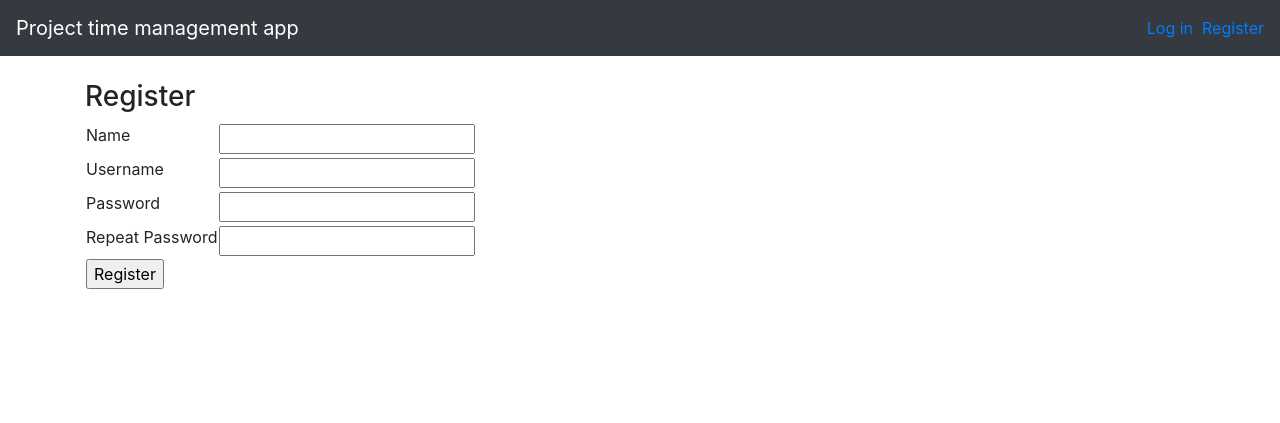
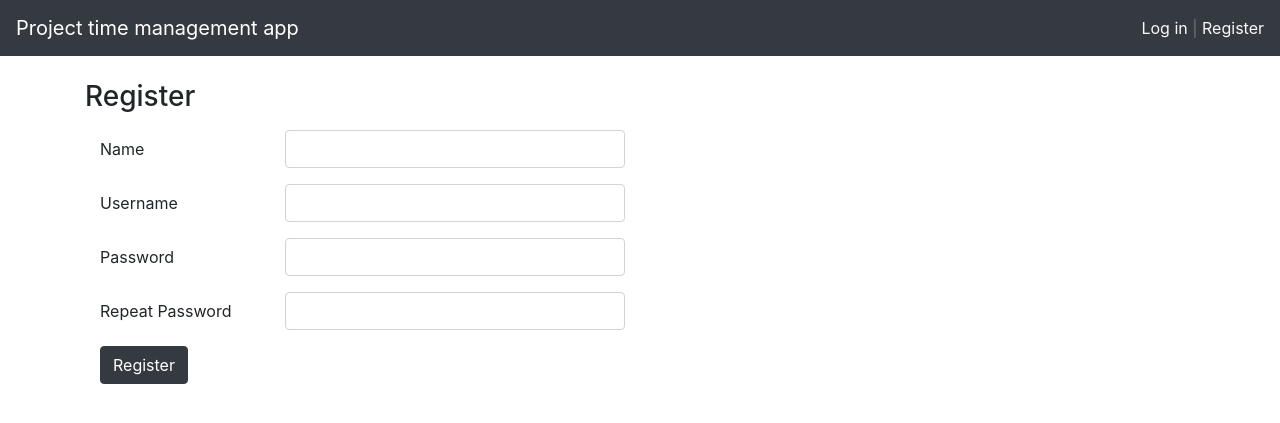
Before and after one commit to emmalait/project-time-mgmt, a Flask app: page /auth/register in a window 1280 px wide. Shown: the top 423 px of the page. Run offline with Flask 2, Linux system fonts and the light colour scheme; some libraries are stand-ins or nearby versions.

Commit message:
Bootstrap formatting for login & register forms

```diff
--- a/application/templates/auth/register.html
+++ b/application/templates/auth/register.html
@@ -2,60 +2,68 @@
 
 <h3>Register</h3>
 
+<p>
+    <div class="col-12">
         <form method="POST" action="{{ url_for('auth_register') }}">
-  <table>
-    <tr>
-      <td>
-        {{ form.name.label }}
-      </td>
-      <td>
-        {{ form.name }}
-      </td>
-      <td>
+            <div class="form-group row">
+                {{ form.name.label(class="col-sm-2 col-form-label") }}
+                <div class="col-sm-4">
+                    {{ form.name(class="form-control") }}
+                </div>
+                <div class="col-sm-4">
                     {% for error in form.name.errors %}
-          <li>{{ error }}</li>
+                        <div class="alert alert-danger">
+                            {{ error }}</br>
+                        </div>
                     {% endfor %}
-      </td>
-    </tr>
-    <tr>
-      <td>
-        {{ form.username.label }}
-      </td>
-      <td>
-        {{ form.username }}
-      </td>
-      <td>
+                </div>
+            </div>
+            <div class="form-group row">
+                {{ form.username.label(class="col-sm-2 col-form-label") }}
+                <div class="col-sm-4">
+                    {{ form.username(class="form-control") }}
+                </div>
+                <div class="col-sm-4">
                     {% for error in form.username.errors %}
-          <li>{{ error }}</li>
+                        <div class="alert alert-danger">
+                            {{ error }}</br>
+                        </div>
                     {% endfor %}
-      </td>
-    </tr>
-    <tr>
-      <td>
-        {{ form.password.label }}
-      </td>
-      <td>
-        {{ form.password }}
-      </td>
-      <td>
+                </div>
+            </div>
+            <div class="form-group row">
+                {{ form.password.label(class="col-sm-2 col-form-label") }}
+                <div class="col-sm-4">
+                    {{ form.password(class="form-control") }}
+                </div>
+                <div class="col-sm-4">
                     {% for error in form.password.errors %}
-          <li>{{ error }}</li>
+                        <div class="alert alert-danger">
+                            {{ error }}</br>
+                        </div>
                     {% endfor %}
-      </td>
-    </tr>
-    <tr>
-      <td>
-        {{ form.confirm.label }}
-      </td>
-      <td>
-        {{ form.confirm }}
-      </td>
-    </tr>
-    <tr>
-      <td colspan="2">
-        <input type="submit" value="Register" />
-      </td>
-    </tr>
-  </table>
+                </div>
+            </div>
+            <div class="form-group row">
+                {{ form.confirm.label(class="col-sm-2 col-form-label") }}
+                <div class="col-sm-4">
+                    {{ form.confirm(class="form-control") }}
+                </div>
+                <div class="col-sm-4">
+                    {% for error in form.confirm.errors %}
+                        <div class="alert alert-danger">
+                            {{ error }}</br>
+                        </div>
+                    {% endfor %}
+                </div>
+            </div>
+            <div class="form-group row">
+                <div class="col-sm-5">
+                    <button type="submit" class="btn btn-dark">Register</button>
+                </div>
+            </div>
         </form>
+    </div>
+</p>
+
 {% endblock %}
--- a/application/templates/layout.html
+++ b/application/templates/layout.html
@@ -8,7 +8,7 @@
 
   <body>
     <nav class="navbar navbar-expand-md navbar-dark bg-dark mb-4">
-      <a class="navbar-brand" href="#">Project time management app</a>
+      <a class="navbar-brand" href="/">Project time management app</a>
       <button class="navbar-toggler" type="button" data-toggle="collapse" data-target="#navbarCollapse" aria-controls="navbarCollapse" aria-expanded="false" aria-label="Toggle navigation">
         <span class="navbar-toggler-icon"></span>
       </button>
@@ -36,9 +36,9 @@
 
         <div class="form-inline mt-2 mt-md-0">
           {% if current_user.is_authenticated %}
-            <a href="{{ url_for('auth_logout') }}">Logged in as {{ current_user.name }} >> Log out</a>
+          <div class="text-light">Logged in as {{ current_user.name }}</div> <div class="text-muted">&nbsp;>>&nbsp;</div> <a href="{{ url_for('auth_logout') }}" class="text-light">Log out</a>
           {% else %}
-            <a href="{{ url_for('auth_login') }}">Log in</a> &nbsp;&nbsp; <a href="{{ url_for('auth_register') }}">Register</a>
+            <a href="{{ url_for('auth_login') }}" class="text-light">Log in</a> <div class="text-muted">&nbsp;|&nbsp;</div> <a href="{{ url_for('auth_register') }}" class="text-light">Register</a>
           {% endif %}
         </div>
       </div>
```
Also changed, not shown: application/templates/auth/loginform.html (+24 -25 lines). Lines whose indentation alone changed are shown as unchanged.
